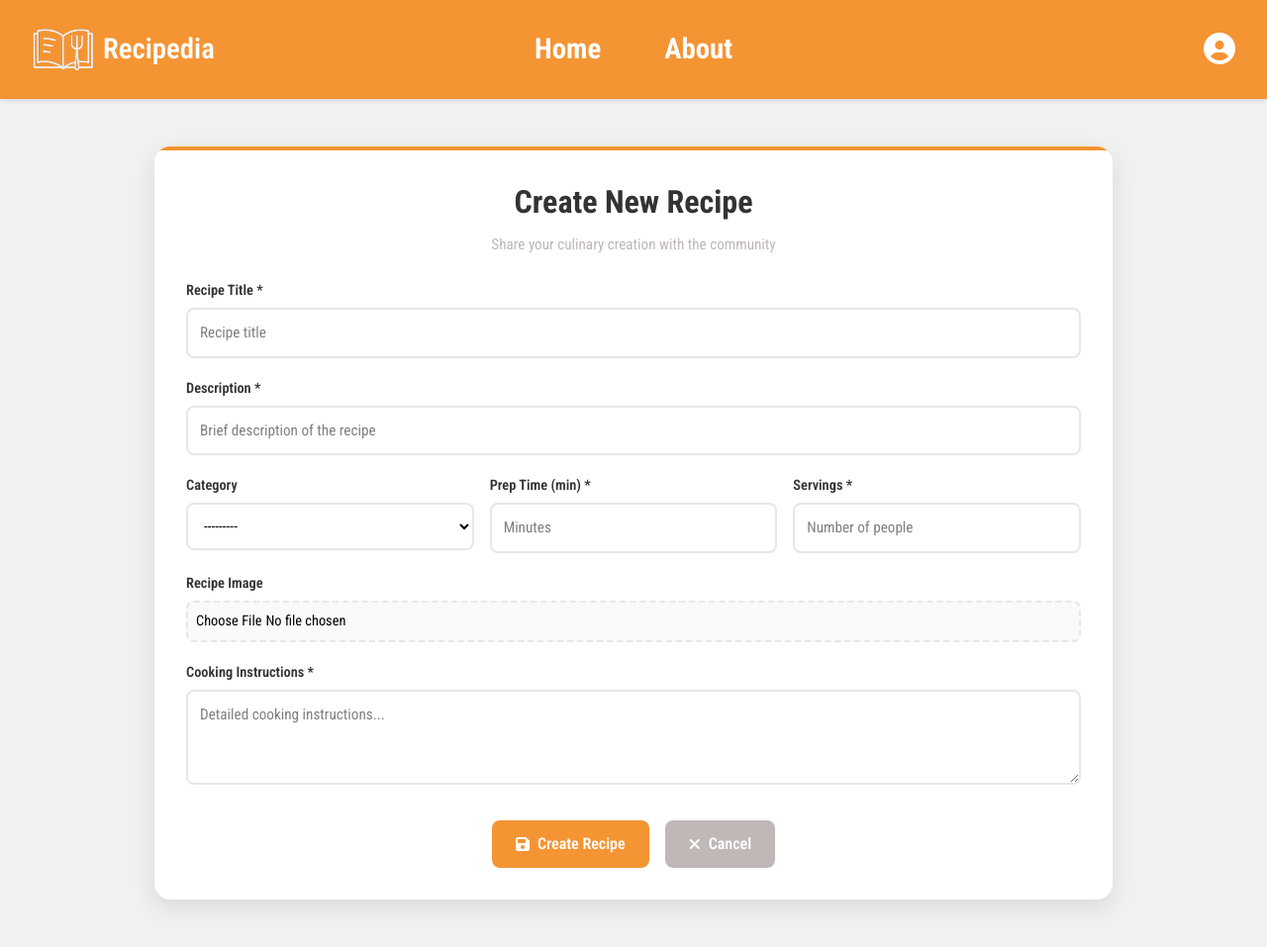
After one commit to gabriel-pagani/udwmj-project, a Django app: page /recipe/create/ in a window 1280 px wide. The commit adds this page. Shown: the whole page at 99% size. Run offline with Django 5.2, Linux system fonts and the light colour scheme; the visitor is signed in with stand-in values (Sample User, id 1); data that the repository does not hold is empty.

Commit message:
Implementação do registro de novas receitas

```diff
--- a/app/forms.py
+++ b/app/forms.py
@@ -1,6 +1,7 @@
 from django import forms
 from django.contrib.auth.forms import PasswordChangeForm, UserCreationForm
 from django.contrib.auth.models import User
+from .models import Recipe
 
 
 class LoginForm(forms.Form):
@@ -32,3 +33,63 @@ class RegisterForm(UserCreationForm):
         if User.objects.filter(username=username).exists():
             raise forms.ValidationError('This username is already in use.')
         return username
+
+
+class RecipeForm(forms.ModelForm):
+    class Meta:
+        model = Recipe
+        fields = ['title', 'description', 'instructions',
+                  'preparation_time', 'servings', 'cover', 'category']
+        widgets = {
+            'title': forms.TextInput(attrs={
+                'class': 'form-input',
+                'placeholder': 'Recipe title'
+            }),
+            'description': forms.TextInput(attrs={
+                'class': 'form-input',
+                'placeholder': 'Brief description of the recipe'
+            }),
+            'instructions': forms.Textarea(attrs={
+                'class': 'form-textarea',
+                'placeholder': 'Detailed cooking instructions...',
+                'rows': 3
+            }),
+            'preparation_time': forms.NumberInput(attrs={
+                'class': 'form-input',
+                'placeholder': 'Minutes',
+                'min': 1
+            }),
+            'servings': forms.NumberInput(attrs={
+                'class': 'form-input',
+                'placeholder': 'Number of people',
+                'min': 1
+            }),
+            'cover': forms.FileInput(attrs={
+                'class': 'form-file-input',
+                'accept': 'image/*'
+            }),
+            'category': forms.Select(attrs={
+                'class': 'form-select'
+            })
+        }
+
+    def clean_title(self):
+        title = self.cleaned_data.get('title')
+        if len(title) < 3:
+            raise forms.ValidationError(
+                'Title must be at least 3 characters long.')
+        return title
+
+    def clean_description(self):
+        description = self.cleaned_data.get('description')
+        if len(description) < 10:
+            raise forms.ValidationError(
+                'Description must be at least 10 characters long.')
+        return description
+
+    def clean_instructions(self):
+        instructions = self.cleaned_data.get('instructions')
+        if len(instructions) < 20:
+            raise forms.ValidationError(
+                'Instructions must be at least 20 characters long.')
+        return instructions
--- /dev/null
+++ b/app/static/app/css/recipe_form.css
@@ -0,0 +1,240 @@
+.recipe-form-container {
+    max-width: 1000px;
+    margin: 1rem auto;
+    padding: 0 1rem;
+}
+
+.recipe-form-card {
+    background-color: var(--white);
+    border-radius: 16px;
+    box-shadow: 0 8px 24px var(--shadow);
+    padding: 2rem;
+    position: relative;
+    overflow: hidden;
+}
+
+.recipe-form-card::before {
+    content: '';
+    position: absolute;
+    top: 0;
+    left: 0;
+    right: 0;
+    height: 4px;
+    background: var(--orange-primary);
+}
+
+.form-header {
+    text-align: center;
+    margin-bottom: 1.5rem;
+}
+
+.form-title {
+    font-size: 2rem;
+    font-weight: 700;
+    color: #333;
+    margin-bottom: 0.5rem;
+}
+
+.form-subtitle {
+    color: var(--gray-primary);
+    font-size: 0.95rem;
+}
+
+.recipe-form {
+    display: grid;
+    gap: 1.25rem;
+}
+
+.form-row {
+    display: grid;
+    grid-template-columns: 1fr 1fr;
+    gap: 1rem;
+}
+
+.form-row-triple {
+    display: grid;
+    grid-template-columns: 1fr 1fr 1fr;
+    gap: 1rem;
+}
+
+.form-group {
+    display: flex;
+    flex-direction: column;
+    gap: 0.4rem;
+}
+
+.form-label {
+    font-weight: 600;
+    color: #333;
+    font-size: 0.9rem;
+}
+
+.form-input,
+.form-textarea,
+.form-select {
+    padding: 0.75rem;
+    border: 2px solid #e5e7eb;
+    border-radius: 8px;
+    font-size: 0.95rem;
+    background-color: var(--white);
+    transition: all 0.3s ease;
+}
+
+.form-input:focus,
+.form-textarea:focus,
+.form-select:focus {
+    border-color: var(--orange-primary);
+    box-shadow: 0 0 0 3px rgba(245, 148, 51, 0.1);
+    outline: none;
+}
+
+.form-textarea {
+    resize: vertical;
+    min-height: 80px;
+    font-family: inherit;
+}
+
+.form-file-input {
+    padding: 0.5rem;
+    border: 2px dashed #e5e7eb;
+    border-radius: 8px;
+    background-color: #fafafa;
+    transition: all 0.3s ease;
+    cursor: pointer;
+    font-size: 0.9rem;
+}
+
+.form-file-input:hover {
+    border-color: var(--orange-primary);
+    background-color: #fff7ed;
+}
+
+.form-actions {
+    display: flex;
+    gap: 1rem;
+    justify-content: center;
+    margin-top: 1rem;
+}
+
+.btn-submit {
+    padding: 0.75rem 1.5rem;
+    background: var(--orange-primary);
+    color: var(--white);
+    border: none;
+    border-radius: 8px;
+    font-size: 1rem;
+    font-weight: 600;
+    cursor: pointer;
+    transition: all 0.3s ease;
+    display: flex;
+    align-items: center;
+    gap: 0.5rem;
+}
+
+.btn-submit:hover {
+    background: #e67e22;
+    transform: translateY(-2px);
+    box-shadow: 0 4px 12px rgba(245, 148, 51, 0.3);
+}
+
+.btn-cancel {
+    padding: 0.75rem 1.5rem;
+    background: var(--gray-primary);
+    color: var(--white);
+    border: none;
+    border-radius: 8px;
+    font-size: 1rem;
+    font-weight: 600;
+    cursor: pointer;
+    transition: all 0.3s ease;
+    display: flex;
+    align-items: center;
+    gap: 0.5rem;
+    text-decoration: none;
+}
+
+.btn-cancel:hover {
+    background: #95a5a6;
+    transform: translateY(-2px);
+}
+
+.form-messages {
+    margin-bottom: 1rem;
+}
+
+.form-message {
+    display: flex;
+    align-items: center;
+    gap: 0.75rem;
+    padding: 0.75rem 1rem;
+    border-radius: 8px;
+    margin-bottom: 0.5rem;
+    font-size: 0.9rem;
+    font-weight: 500;
+}
+
+.form-message:last-child {
+    margin-bottom: 0;
+}
+
+.form-message.error {
+    background-color: #fee2e2;
+    color: #dc2626;
+    border-left: 4px solid #dc2626;
+}
+
+.form-message.success {
+    background-color: #dcfce7;
+    color: #16a34a;
+    border-left: 4px solid #16a34a;
+}
+
+.form-help-text {
+    font-size: 0.8rem;
+    color: var(--gray-primary);
+    margin-top: 0.2rem;
+}
+
+@media (max-width: 1024px) {
+    .form-row-triple {
+        grid-template-columns: 1fr 1fr;
+    }
+}
+
+@media (max-width: 768px) {
+    .recipe-form-card {
+        padding: 1.5rem;
+        margin: 1rem;
+    }
+
+    .form-title {
+        font-size: 1.8rem;
+    }
+
+    .form-row,
+    .form-row-triple {
+        grid-template-columns: 1fr;
+    }
+
+    .form-actions {
+        flex-direction: column;
+        align-items: center;
+    }
+
+    .btn-submit,
+    .btn-cancel {
+        width: 100%;
+        justify-content: center;
+    }
+}
+
+@media (max-width: 480px) {
+    .recipe-form-container {
+        margin: 1rem 0;
+    }
+
+    .recipe-form-card {
+        border-radius: 0;
+        margin: 0;
+    }
+}
--- /dev/null
+++ b/app/templates/app/recipe_form.html
@@ -0,0 +1,90 @@
+{% extends "global/base.html" %}
+{% load static %}
+
+{% block title %}Create New Recipe{% endblock title %}
+
+{% block head %}
+    <link href="{% static "app/css/recipe_form.css" %}" rel="stylesheet"/>
+{% endblock head %}
+
+{% block body %}
+    <div class="recipe-form-container">
+        <div class="recipe-form-card">
+            <div class="form-header">
+                <h1 class="form-title">
+                    Create New Recipe
+                </h1>
+                <p class="form-subtitle">
+                    Share your culinary creation with the community
+                </p>
+            </div>
+
+            {% if messages %}
+                <div class="form-messages">
+                    {% for message in messages %}
+                        <div class="form-message {{ message.tags }}">
+                            {% if 'error' in message.tags %}
+                                <i class="fas fa-circle-xmark"></i>
+                            {% elif 'success' in message.tags %}
+                                <i class="fas fa-circle-check"></i>
+                            {% endif %}
+                            <span>{{ message }}</span>
+                        </div>
+                    {% endfor %}
+                </div>
+            {% endif %}
+
+            <form class="recipe-form" method="post" enctype="multipart/form-data" novalidate>
+                {% csrf_token %}
+
+                <div class="form-group">
+                    <label for="{{ form.title.id_for_label }}" class="form-label">Recipe Title *</label>
+                    {{ form.title }}
+                </div>
+
+                <div class="form-group">
+                    <label for="{{ form.description.id_for_label }}" class="form-label">Description *</label>
+                    {{ form.description }}
+                </div>
+
+                <div class="form-row-triple">
+                    <div class="form-group">
+                        <label for="{{ form.category.id_for_label }}" class="form-label">Category</label>
+                        {{ form.category }}
+                    </div>
+
+                    <div class="form-group">
+                        <label for="{{ form.preparation_time.id_for_label }}" class="form-label">Prep Time (min) *</label>
+                        {{ form.preparation_time }}
+                    </div>
+
+                    <div class="form-group">
+                        <label for="{{ form.servings.id_for_label }}" class="form-label">Servings *</label>
+                        {{ form.servings }}
+                    </div>
+                </div>
+
+                <div class="form-group">
+                    <label for="{{ form.cover.id_for_label }}" class="form-label">Recipe Image</label>
+                    {{ form.cover }}
+                </div>
+
+                <div class="form-group">
+                    <label for="{{ form.instructions.id_for_label }}" class="form-label">Cooking Instructions *</label>
+                    {{ form.instructions }}
+                </div>
+
+                <div class="form-actions">
+                    <button type="submit" class="btn-submit">
+                        <i class="fas fa-save"></i>
+                        Create Recipe
+                    </button>
+                    <a href="{% url 'app:home' %}" class="btn-cancel">
+                        <i class="fas fa-times"></i>
+                        Cancel
+                    </a>
+                </div>
+            </form>
+        </div>
+    </div>
+{% endblock body %}
--- a/app/urls.py
+++ b/app/urls.py
@@ -8,6 +8,7 @@ urlpatterns = [
     path('about/', views.about, name='about'),
     path('recipe/<int:recipe_id>/', views.recipe_detail, name='recipe_detail'),
     path('recipe/<int:recipe_id>/toggle-favorite/', views.toggle_favorite, name='toggle_favorite'),
+    path('recipe/create/', views.create_recipe, name='create_recipe'),
     path('login/', views.login_view, name='login'),
     path('login/done', views.login_done, name='login_done'),
     path('register/', views.register_view, name='register'),
--- a/app/views.py
+++ b/app/views.py
@@ -1,7 +1,7 @@
 from django.shortcuts import render, redirect, get_object_or_404
 from django.urls import reverse
 from django.http import Http404
-from app.forms import LoginForm, CustomPasswordChangeForm, RegisterForm
+from app.forms import LoginForm, CustomPasswordChangeForm, RegisterForm, RecipeForm
 from django.contrib.auth import authenticate, login, logout, update_session_auth_hash
 from django.contrib import messages
 from django.http import JsonResponse
@@ -267,3 +267,27 @@ def register_view(request):
     return render(request, 'app/auth/register.html', {
         'form': form,
     })
+
+
+@login_required
+def create_recipe(request):
+    if request.method == 'POST':
+        form = RecipeForm(request.POST, request.FILES)
+        if form.is_valid():
+            recipe = form.save(commit=False)
+            recipe.author = request.user
+            recipe.save()
+            return redirect('app:home')
+        else:
+            # Handle form errors
+            if form.errors:
+                for field, errors in form.errors.items():
+                    for error in errors:
+                        messages.error(
+                            request, f"{field.replace('_', ' ').title()}: {error}")
+    else:
+        form = RecipeForm()
+
+    return render(request, 'app/recipe_form.html', {
+        'form': form,
+    })
```
Also changed, not shown: app/templates/app/home.html (+11 -4 lines).
